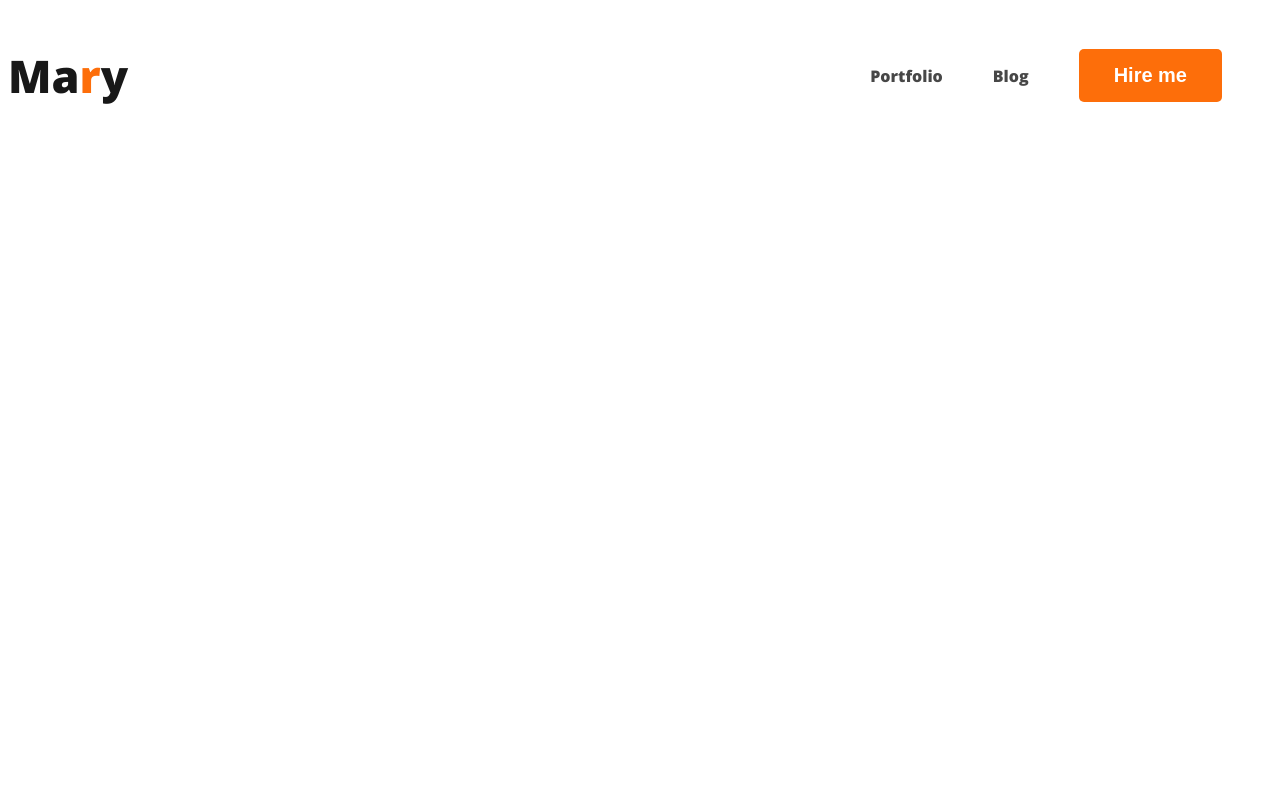
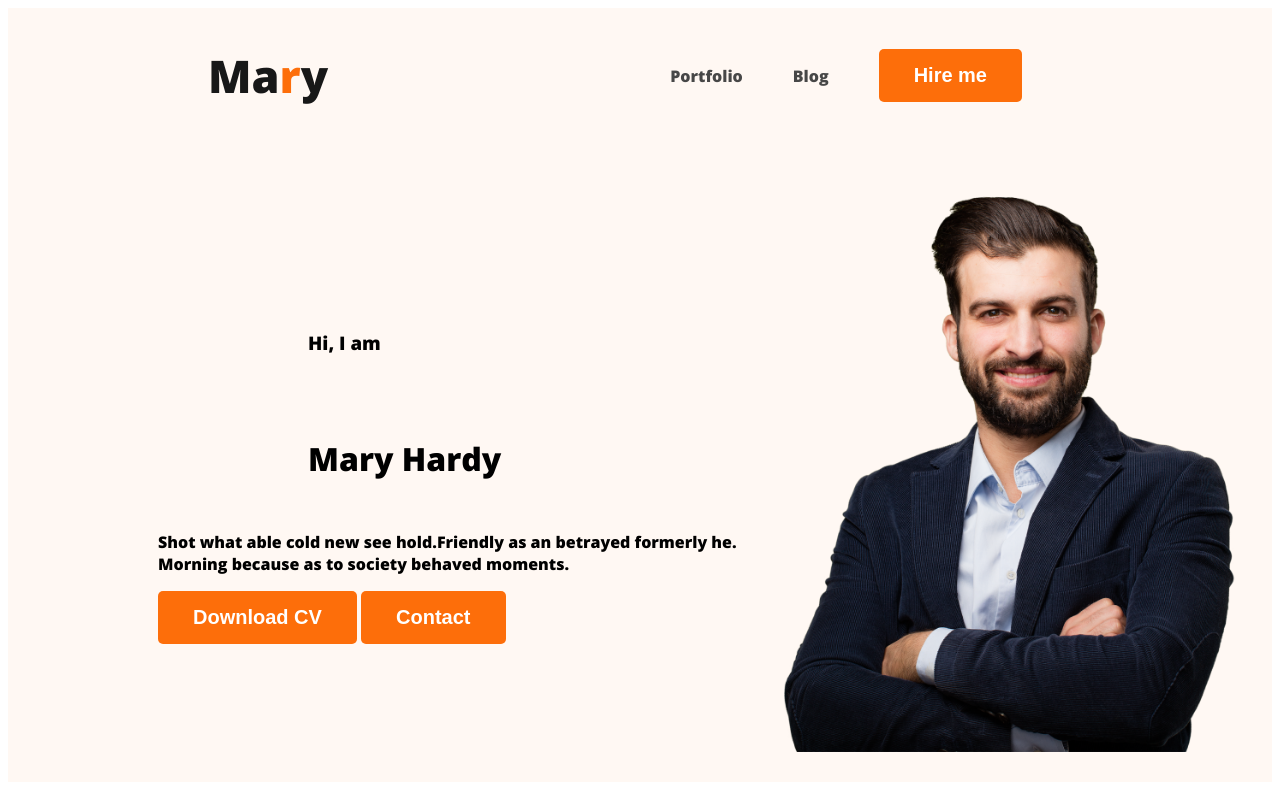
Before and after one commit to jakib462/developer-portfolio, a plain HTML site: page index.html in a window 1280 px wide. Drawn offline with nearby package versions, Linux system fonts and the light colour scheme.

Commit message:
added banner

```diff
--- a/index.html
+++ b/index.html
@@ -16,7 +16,7 @@
 </head>
 
 <body>
-    <header>
+    <header class="header">
 
     <nav>
         <h1 class="nav-title">Ma<span class="text-primary">r</span>y</h1>
@@ -26,6 +26,16 @@
         <li><button class="btn-primary">Hire me</button></li>
        </ul>
     </nav>
+    <div class="banner">
+        <div class="banner-content">
+            <h3 class="banner greeting">Hi, I am</h3>
+            <h1 class="banner title">Mary Hardy</h1>
+            <p>Shot what able cold new see hold.Friendly as an betrayed formerly he. Morning because as to society behaved moments.</p>
+            <button class="btn-primary">Download CV</button>
+            <button class="btn-primary">Contact</button>
+        </div>
+        <img class="profile-pic" src="images/hardy.png" alt="">
+    </div>
     </header>
     <main>
 
--- a/portfolio.css
+++ b/portfolio.css
@@ -20,6 +20,7 @@ nav {
     display: flex;
     justify-content: space-between;
     align-items: center;
+    margin: 0 200px;
 }
 .nav-title{
     color: #181818;
@@ -38,3 +39,16 @@ nav a{
     text-decoration: none;
     color: #474747;
 }
+/* header related styles */
+
+.header{
+    background-color: #FFF8F3;;
+}
+.banner{
+    padding: 30px 30px 30px 150px;
+    display: flex;
+    align-items: center;
+}
+.banner .profile-pic{
+    width: 500px;
+}
```
